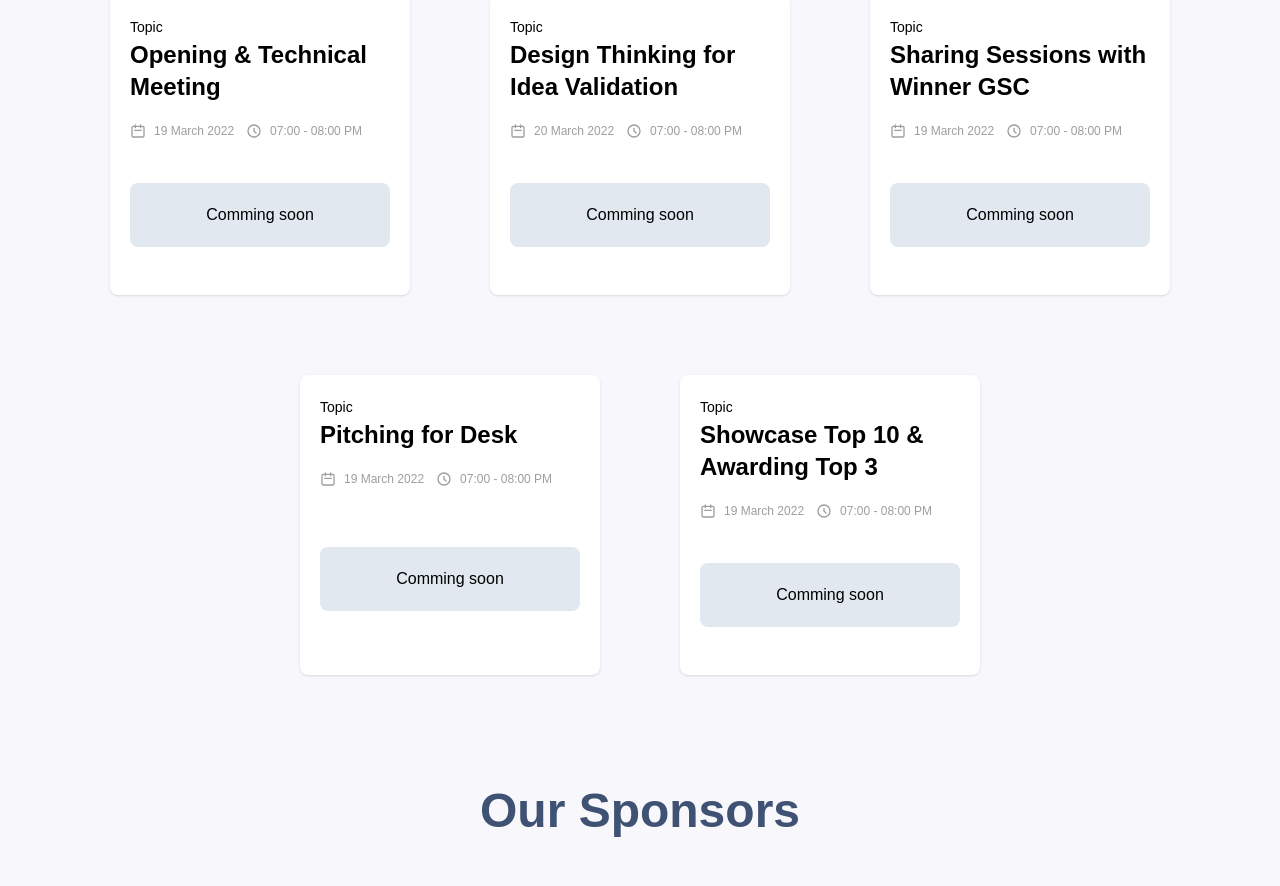
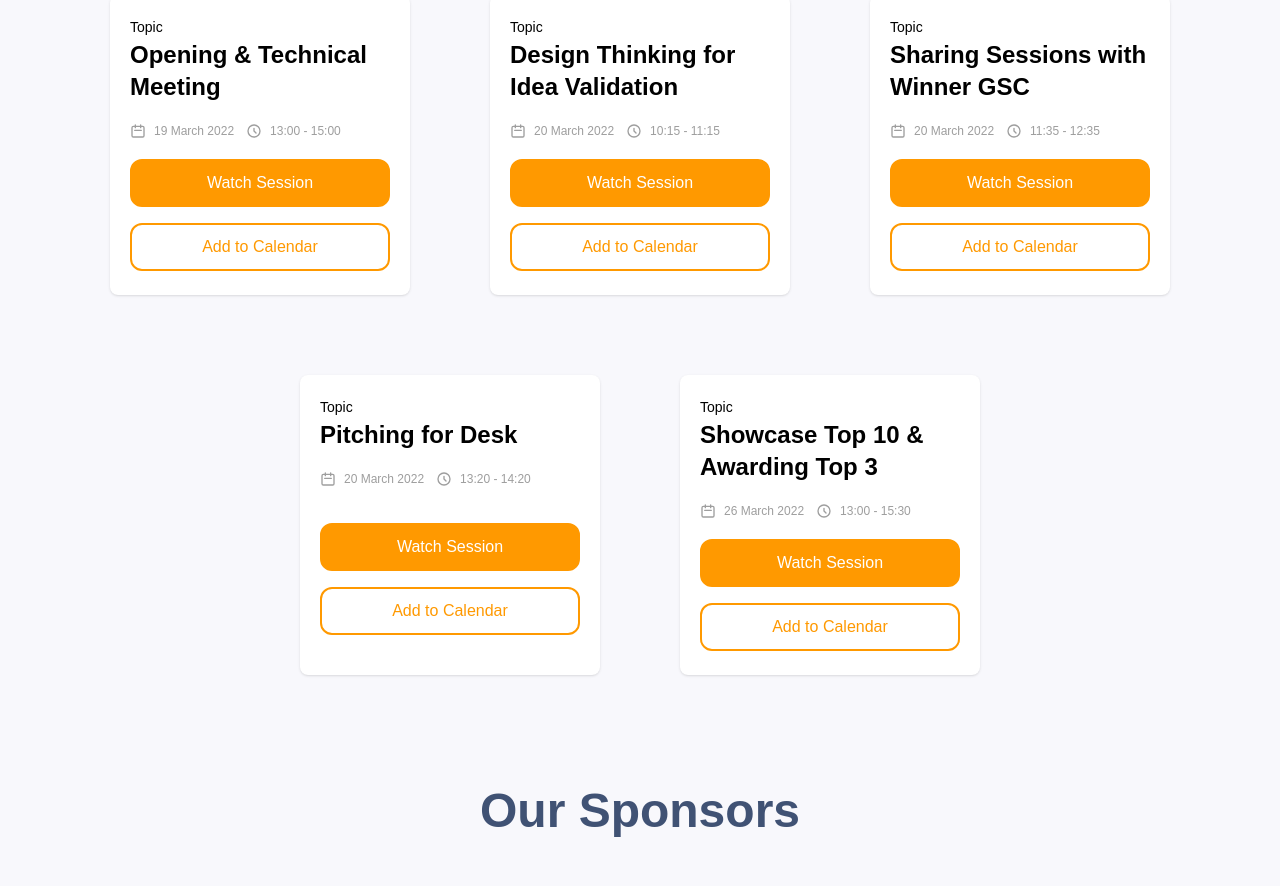
Before and after one commit to GDSC-Indonesia/hackathon-landing, a Next.js app: page / in a window 1280 px wide. Shown: the part 2660-3546 px from the top of the page. Built offline with nearby package versions, Linux system fonts and the light colour scheme; a web font is replaced by a local one.

Commit message:
update sessions

```diff
--- a/data/sessions.ts
+++ b/data/sessions.ts
@@ -12,33 +12,47 @@ const sessions: Array<Session> = [
   {
     topic: 'Opening & Technical Meeting',
     date: '19 March 2022',
-    time: '07:00 - 08:00 PM',
-    // Uncommnet code di bawah untuk isi link youtube atau calender
-    // jika di isi otomatis akan tombol link akan muncul
-    // link: {
-    //   youtube: '#',
-    //   calendar: '#',
-    // },
+    time: '13:00 - 15:00',
+    link: {
+      youtube: 'https://www.youtube.com/channel/UCpSv2Al-xgyHEnyqkCUq1kg',
+      calendar: 'https://s.id/-ZQnD',
+    },
   },
   {
     topic: 'Design Thinking for Idea Validation',
     date: '20 March 2022',
-    time: '07:00 - 08:00 PM',
+    time: '10:15 - 11:15 ',
+    link: {
+      youtube: 'https://www.youtube.com/channel/UCpSv2Al-xgyHEnyqkCUq1kg',
+      calendar: 'https://s.id/-ZQoj',
+    },
   },
   {
     topic: 'Sharing Sessions with Winner GSC ',
-    date: '19 March 2022',
-    time: '07:00 - 08:00 PM',
+    date: '20 March 2022',
+    time: '11:35 - 12:35',
+    link: {
+      youtube: 'https://www.youtube.com/channel/UCpSv2Al-xgyHEnyqkCUq1kg',
+      calendar: 'https://s.id/ZQpw',
+    },
   },
   {
     topic: 'Pitching for Desk',
-    date: '19 March 2022',
-    time: '07:00 - 08:00 PM',
+    date: '20 March 2022',
+    time: '13:20 - 14:20',
+    link: {
+      youtube: 'https://www.youtube.com/channel/UCpSv2Al-xgyHEnyqkCUq1kg',
+      calendar: 'https://s.id/ZQpR',
+    },
   },
   {
     topic: 'Showcase Top 10 & Awarding Top 3',
-    date: '19 March 2022',
-    time: '07:00 - 08:00 PM',
+    date: '26 March 2022 ',
+    time: '13:00 - 15:30',
+    link: {
+      youtube: 'https://www.youtube.com/channel/UCpSv2Al-xgyHEnyqkCUq1kg',
+      calendar: 'https://s.id/-ZQtA',
+    },
   },
 ]
 
```
